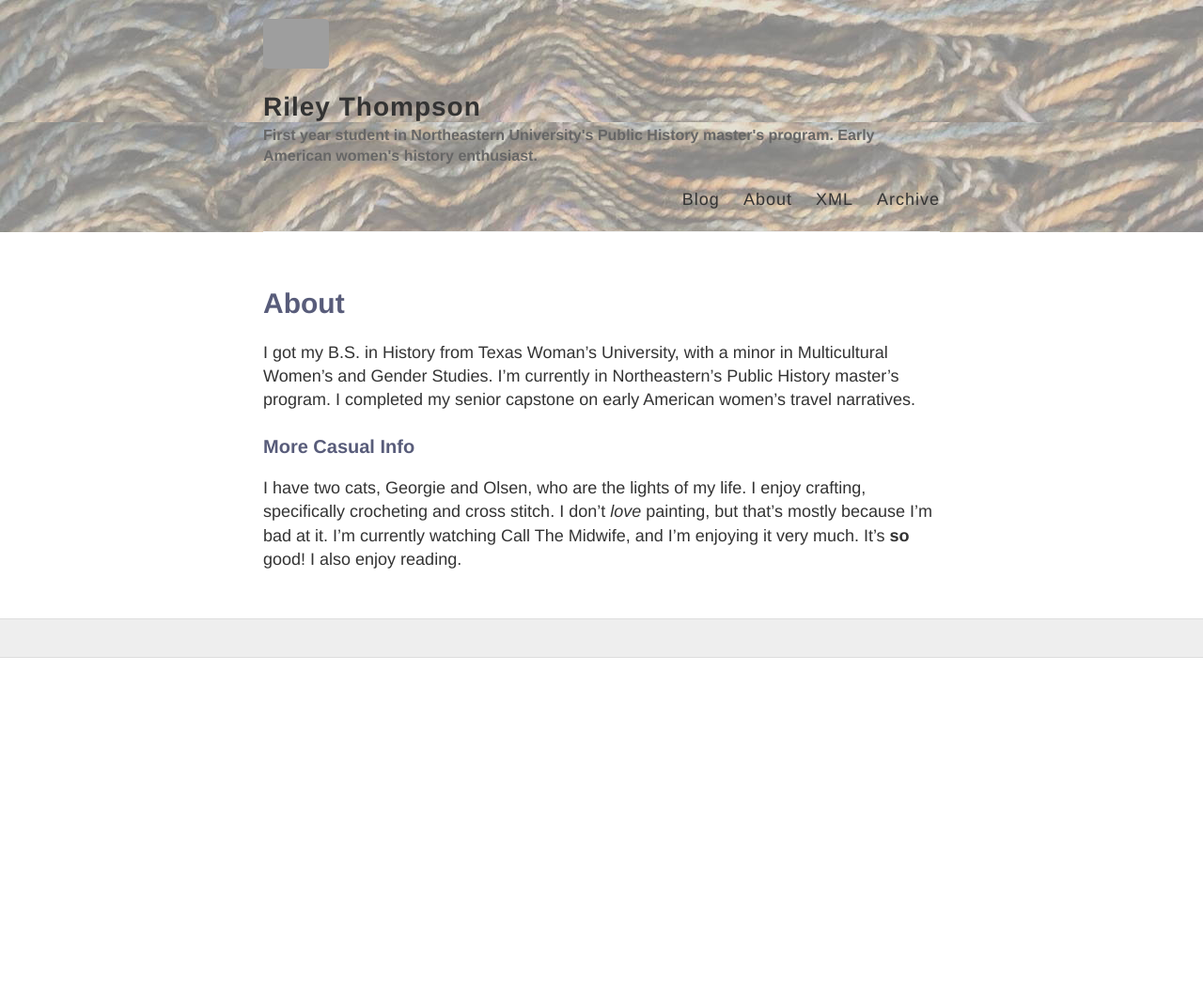
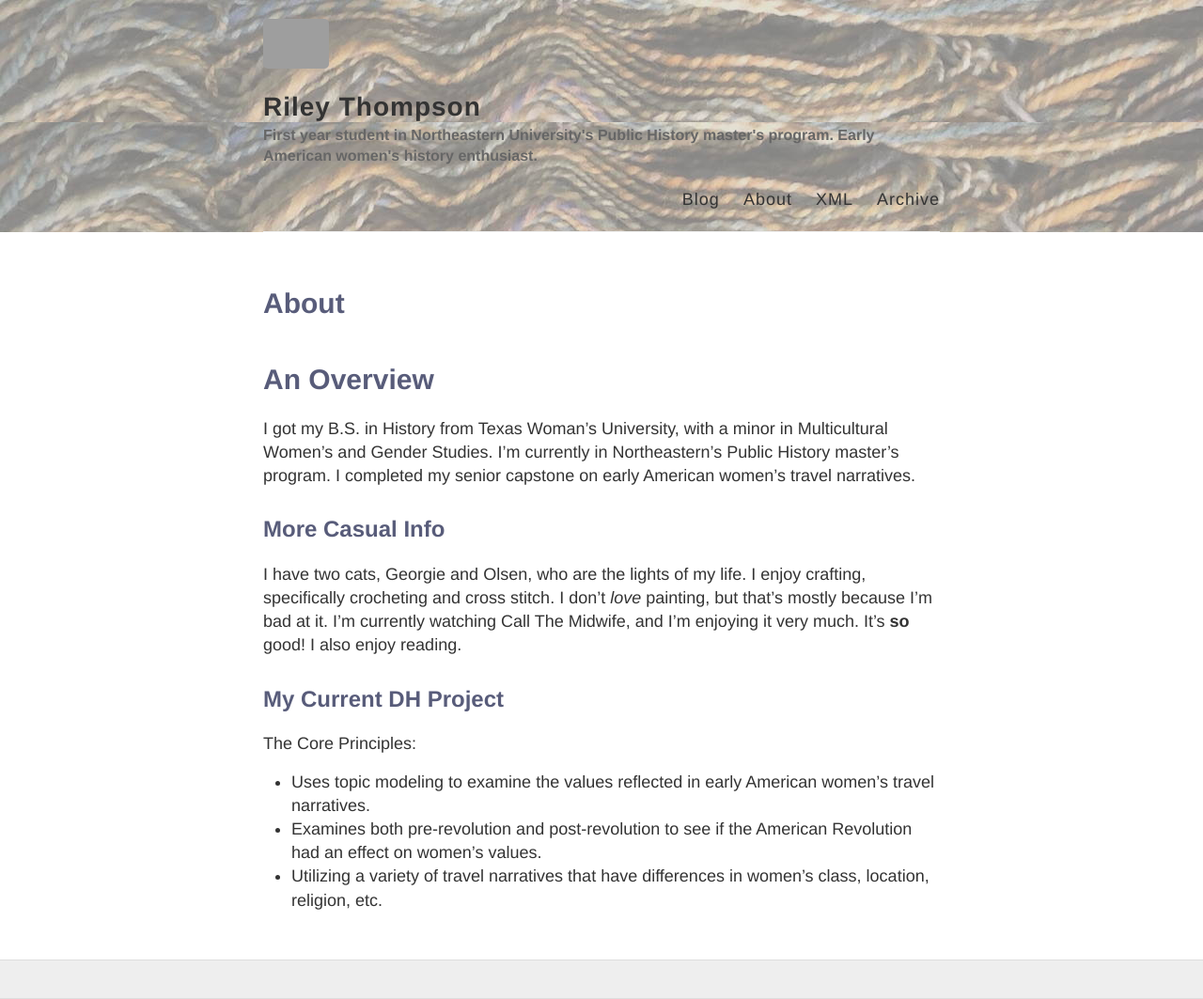
Before and after one commit to rileyathompson/rileyathompson.github.io, a Jekyll site: the page built from about.md, in a window 1280 px wide. Shown: the whole page at 94% size. Built offline with Jekyll 4.4.1, drawn with Linux system fonts in a browser that asks for light colours; before the commit the page ends 900 px from its top, so only the background shows below that; grey boxes are pictures that could not be loaded.

Commit message:
Updated headings and added project info in about.md

```diff
--- a/about.md
+++ b/about.md
@@ -4,8 +4,17 @@ title: About
 permalink: /about/
 ---
 
+# An Overview
+
 I got my B.S. in History from Texas Woman's University, with a minor in Multicultural Women's and Gender Studies. I'm currently in Northeastern's Public History master's program. I completed my senior capstone on early American women's travel narratives.
 
-### More Casual Info
+## More Casual Info
 
 I have two cats, Georgie and Olsen, who are the lights of my life. I enjoy crafting, specifically crocheting and cross stitch. I don't *love* painting, but that's mostly because I'm bad at it. I'm currently watching  Call The Midwife, and I'm enjoying it very much. It's **so** good! I also enjoy reading.
+
+## My Current DH Project
+
+The Core Principles:
+* Uses topic modeling to examine the values reflected in early American women's travel narratives.
+* Examines both pre-revolution and post-revolution to see if the American Revolution had an effect on women's values.
+* Utilizing a variety of travel narratives that have differences in women's class, location, religion, etc.
```
